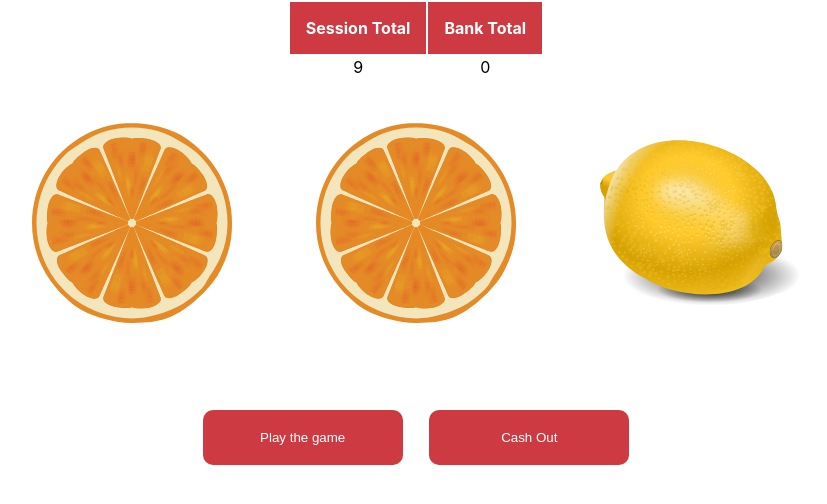
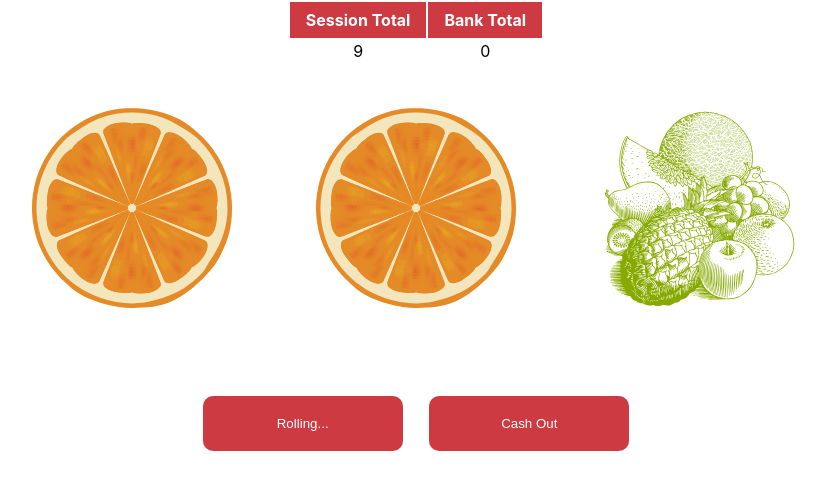
Before and after one commit to larrypeng/jackpot, a React (Create React App) app: page / in a window 1280 px wide. Both pictures are taken after a click on the button "Play the game". Shown: the top 504 px of the page, without its empty margins (224-1051 px from the left). Built offline with nearby package versions, Linux system fonts and the light colour scheme.

Commit message:
Add a function to render each block after a certain period of delay when rolling

```diff
--- a/src/Block.js
+++ b/src/Block.js
@@ -3,12 +3,17 @@ import './Block.css'
 
 class Block extends Component {
     render (){
-        // Use Font Awesome lib to create icon with i tag
-        // String templating
         return (
             <div>
-            {/* <i className={`Block fad fa-${this.props.symbol}`} /> */}
-            <img src={`images/${this.props.symbol}.svg`} className='Block Block-symbol' alt={this.props.symbol}/>
+                {/* Display the symbol for each block based on the rolling status */}
+                { (this.props.rolling) ? (
+                    <img src='images/fruits.svg' className='Block Block-symbol' alt='fruits'/>
+                    ) : (
+                    <img src={`images/${this.props.symbol}.svg`} className='Block Block-symbol' alt={this.props.symbol}/>
+                    )
+                }
+                {/* Use Font Awesome lib to create icon with i tag}*/}
+                {/* <i className={`Block fad fa-${this.props.symbol}`} /> */}
             </div>
         )
     }
--- a/src/PlayJackpot.css
+++ b/src/PlayJackpot.css
@@ -13,7 +13,7 @@
 }
 
 .PlayJackpot-balance table th {
-  padding: 1em;
+  padding: 0.5em 1em 0.5em 1em;
   color: white;
   background-color: rgb(206, 58, 66);
 }
--- a/src/PlayJackpot.js
+++ b/src/PlayJackpot.js
@@ -1,6 +1,8 @@
 import react, {Component} from 'react';
 import Block from './Block.js';
 import './PlayJackpot.css'
+
+/* Look into sessionStorage */
 
 class PlayJackpot extends Component {
     //Define the default immutable props - four block symbols
@@ -23,10 +25,9 @@ class PlayJackpot extends Component {
         */
         this.state = {
             blocks: [
-                {id:1, symbol: 'cherry'},
-                {id:2, symbol: 'lemon'},
-                {id:3, symbol: 'orange'},
-                // {id:4, symbol: 'watermelon'}
+                {id:1, symbol: 'cherry', rolling: false},
+                {id:2, symbol: 'lemon', rolling: false},
+                {id:3, symbol: 'orange', rolling: false},
             ],
             isRolling: false,
             balance: 10
@@ -39,61 +40,58 @@ class PlayJackpot extends Component {
         this.updateBlocks = this.updateBlocks.bind(this);
     }
 
-    //Connect to backend logic to query and update Bank Total
+    //Ajax: Connect to backend logic to query and update Bank Total
     componentDidMount(){
         //load session data, and set state data
 
     }
-
     //Define a roll method to change Block state
     roll(){
-        //Get the random symbol for each block
-        const newBlocks = this.state.blocks.map(block => {
-            //Make a copy of the block object with symbol -> new random symbol
-            return {...block, symbol: this.randSymbol()};
-        });
+        //Generate random symbol for all blocks
+        this.updateBlocks();
 
-        //Testing...
-        console.log(newBlocks);
-
-        //Adjust the blocks by updating the state vars to the new array
-        this.setState({
-            blocks: newBlocks,
-            isRolling: true
-        });
-        //this.updateBlocks(newBlocks);
+        //Update global rolling status
+        this.setState({isRolling: true});
 
         //Adjust the session credit
         this.setState(this.updateCredit);
 
-        //Reset rolling state to false
+        //Resetting rolling state to false after the last block stops rolling
         setTimeout(() => {
             this.setState({isRolling: false})
-        }, 1000);
+        }, this.state.blocks.length * 1000);
 
     }
+    //Define a function to update Blocks progressively
+    updateBlocks(){
+        //Update rolling status for all blocks to true
+        const newBlocks = this.state.blocks.map(block => {
+            //Make a copy of the block object with symbol -> new random symbol
+            return {...block, rolling: true};
+        });
+        this.setState({blocks: newBlocks});
 
+        //Loop through blocks to create random symbol and update state accordingly
+        //Blocks are updated at 1 sec, 2 sec and 3 sec consecutively
+        for (let i = 0 ; i < this.state.blocks.length; i++){
+            setTimeout(() => {
+                //console.log("before change: " + this.state.blocks[i].symbol);
+                //1. Make a shallow copy of the blocks
+                let blocks = [...this.state.blocks];
+                //2. Make a shallow copy of the current block, and replace the value for "symbol" key
+                let block = {...blocks[i], symbol : this.randSymbol(), rolling : false};
+                //3. Move the array element back to "blocks" array
+                blocks[i] = block;
+                //4. Set the state to the new copy
+                this.setState({blocks});
+                //console.log("after change: " + this.state.blocks[i].symbol);
+            }, (i + 1) * 1000);
+       }
+
+    }
     //Define a helper function to get the symbol randomly
     randSymbol(){
         return this.props.symbols[Math.floor(Math.random() * this.props.symbols.length)]['name'];
-    }
-
-    //Define a helper function to determine if it is a win or a lose
-    updateBlocks(newBlocks){
-        //Set up a timer for each block
-        let timer = 0;
-        newBlocks.map((block, index) =>{
-            timer += 1000;
-            //console.log(timer);
-            setTimeout(() => {
-              console.log(block);
-              console.log(this.state.blocks[index]);
-              //this.setState({blocks: newBlocks});
-              this.setState(curState => ({
-                  //blocks[index]: curState.blocks
-              }))
-            }, timer);
-        });
     }
 
     //Define a updateCredit method to adjust session credit after each roll
@@ -126,13 +124,11 @@ class PlayJackpot extends Component {
                 </div>
                 <div className='PlayJackpot-Blocks'>
                     {/* Render all blocks */}
-                    <table>
-                    <tr>
-                    {this.state.blocks.map ( b =>
-                        <td><Block {...b} key={b.id} rolling={this.state.isRolling} /></td>
-                    )}
-                    </tr>
-                    </table>
+                    <table><tbody><tr>
+                        {this.state.blocks.map ( b =>
+                            <td><Block {...b} key={b.id} /></td>
+                        )}
+                    </tr></tbody></table>
                 </div>
                 <div className='PlayJackpot-btns'>
                     <button onClick={this.roll} disabled={this.state.isRolling}>
```
Also changed, not shown: public/images/fruits.svg (added).
